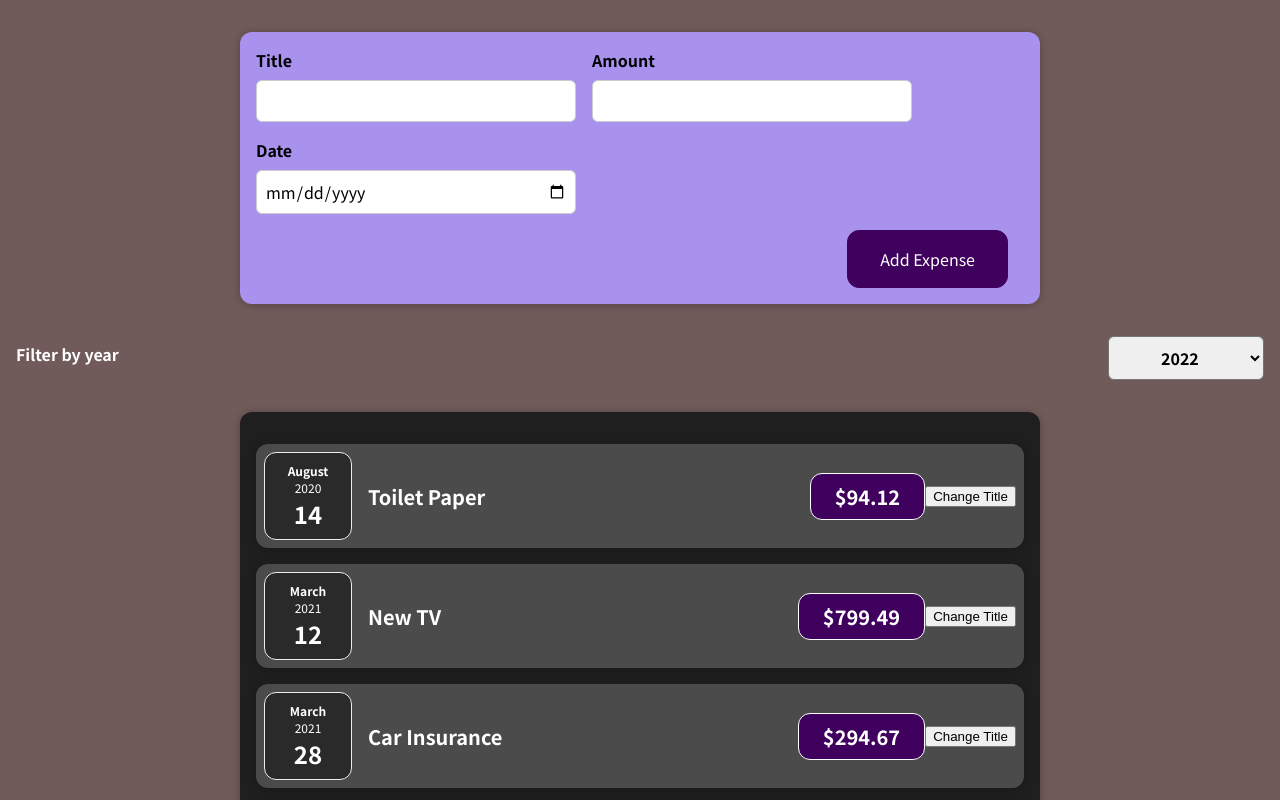
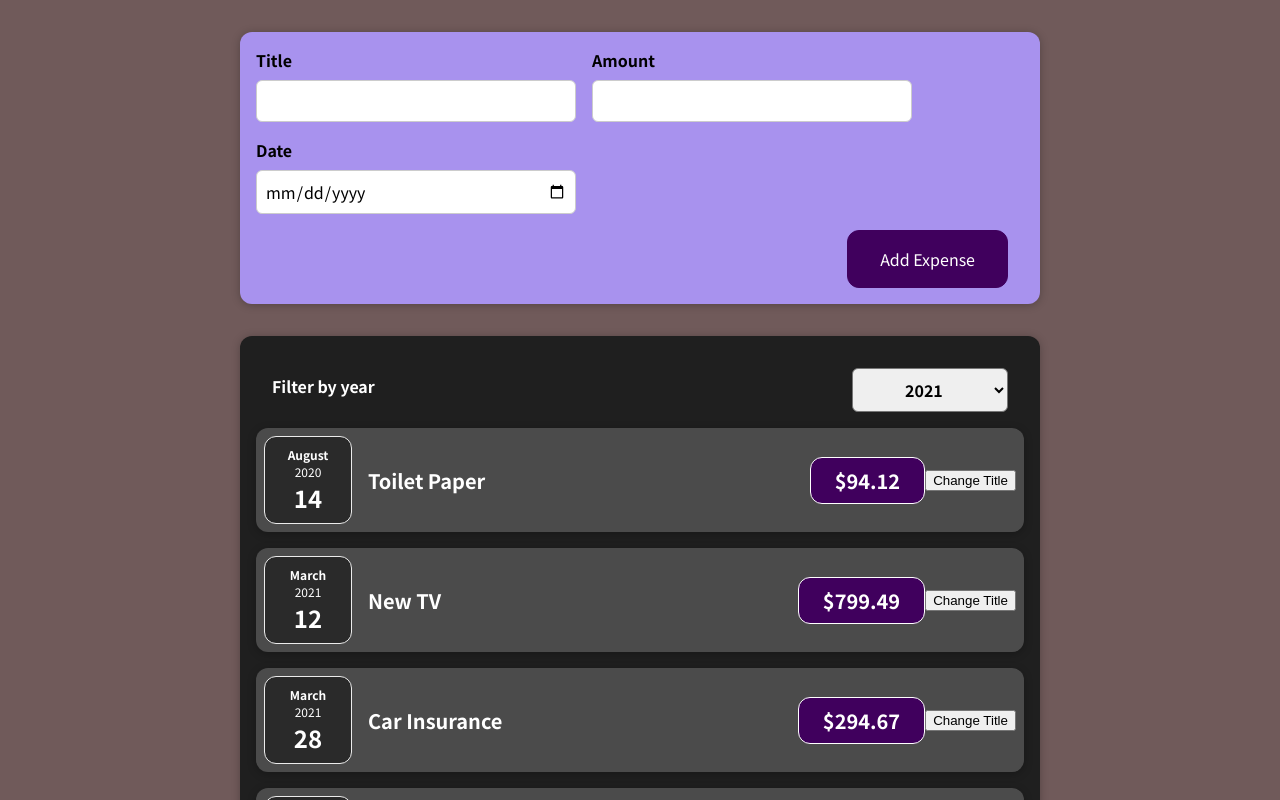
Before and after one commit to AlanLeverenz/react-complete-guide, a React (Create React App) app in the folder starting-setup/: page / in a window 1280 px wide. Shown: the top 800 px of the page. Built offline with nearby package versions, Linux system fonts and the light colour scheme.

Commit message:
added ExpenseFilter for selecting year

```diff
--- a/starting-setup/src/App.js
+++ b/starting-setup/src/App.js
@@ -1,7 +1,6 @@
 import React from 'react';
 
 import NewExpense from './components/NewExpense/NewExpense';
-import ExpensesFilter from './components/Expenses/ExpensesFilter';
 import Expenses from './components/Expenses/Expenses';
 
 
@@ -43,7 +42,6 @@
   return (
     <div>
       <NewExpense onAddExpense={addExpenseHandler} />
-      <ExpensesFilter />
       <Expenses items={expenses} />
     </div>
   );
--- a/starting-setup/src/components/Expenses/Expenses.js
+++ b/starting-setup/src/components/Expenses/Expenses.js
@@ -1,12 +1,24 @@
-import React from 'react';
+import React, { useState } from 'react';
 
 import ExpenseItem from './ExpenseItem';
+import ExpensesFilter from './ExpensesFilter';
 import Card from '../UI/Card';
 import './Expenses.css';
 
 const Expenses = (props) => {
+
+  const [filteredYear, setFilteredYear] = useState('2021');
+
+  const filterChangeHandler = (selectedYear) => {
+    setFilteredYear(selectedYear);
+  }
+
   return (
     <Card className="expenses">
+      <ExpensesFilter
+        selected={filteredYear}
+        onChangeFilter={filterChangeHandler}
+      />
       <ExpenseItem
         title={props.items[0].title}
         amount={props.items[0].amount}
--- a/starting-setup/src/components/Expenses/ExpensesFilter.js
+++ b/starting-setup/src/components/Expenses/ExpensesFilter.js
@@ -2,12 +2,16 @@
 
 import './ExpensesFilter.css';
 
-const ExpensesFilter = () => {
+const ExpensesFilter = (props) => {
+  const dropdownChangeHandler = (event) => {
+    props.onChangeFilter(event.target.value);
+  };
+
   return (
     <div className='expenses-filter'>
       <div className='expenses-filter__control'>
         <label>Filter by year</label>
-        <select>
+        <select value={props.selected} onChange={dropdownChangeHandler}>
           <option value='2022'>2022</option>
           <option value='2021'>2021</option>
           <option value='2020'>2020</option>
```
Also changed, not shown: 1 other file (tests, documents, lock files or other folders).
